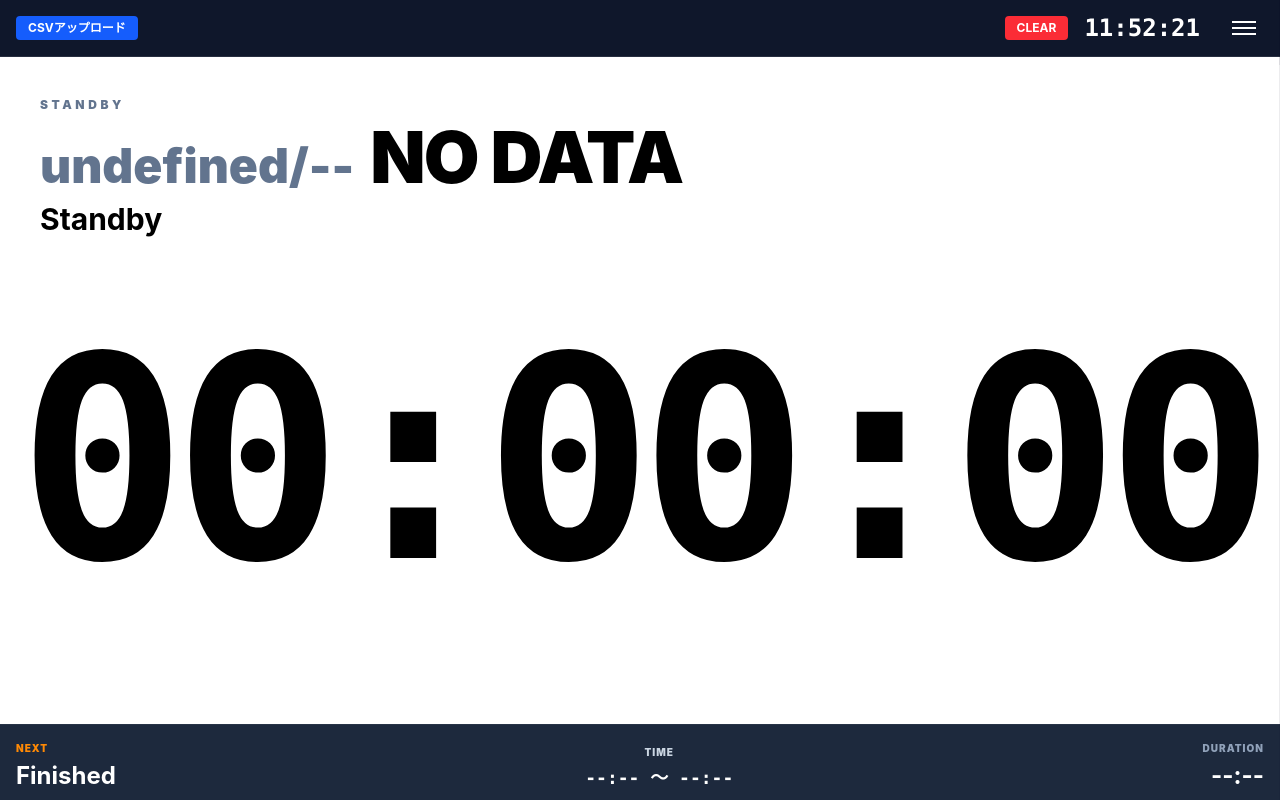
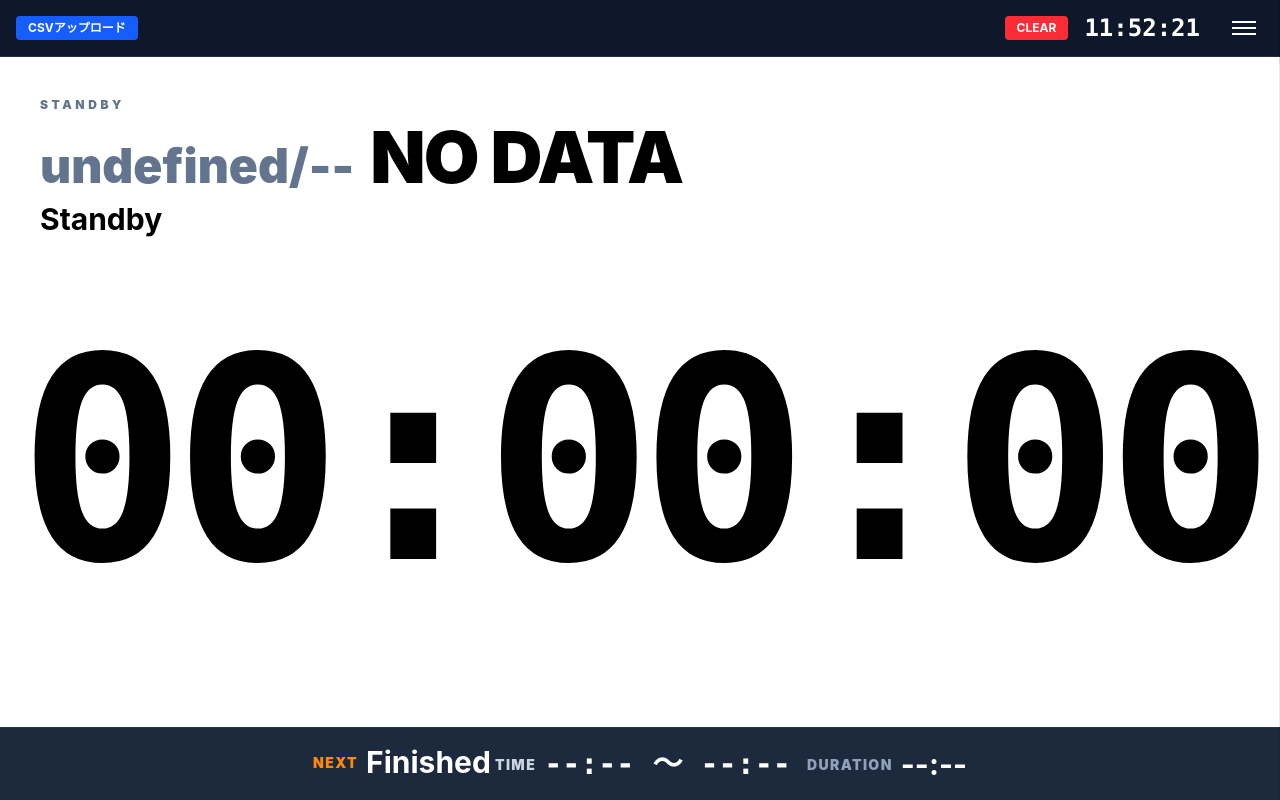
Before and after one commit to kuwachi626/time-management, a React (Vite) app: page / in a window 1280 px wide. Built offline with nearby package versions, Linux system fonts and the light colour scheme.

Commit message:
レイアウト修正

```diff
--- a/src/App.tsx
+++ b/src/App.tsx
@@ -235,30 +235,28 @@ const App: React.FC = () => {
 				</div>
 			</main>
 			{/* フッター的なステータス */}
-			<footer className="shrink-0 flex justify-between items-end border-t border-white/5 pt-4 bg-slate-800 text-white px-4 py-2">
-				<div>
-					<p className="text-orange-400 font-black text-[10px] tracking-widest uppercase mb-1">
+			<footer className="shrink-0 flex flex-col lg:flex-row lg:justify-center items-center border-t border-white/5 p-4 bg-slate-800 text-white gap-1">
+				<div className="flex items-center mb-1">
+					<p className="text-orange-400 font-black text-[14px] tracking-widest uppercase mr-2">
 						Next
 					</p>
-					<p className="text-lg lg:text-2xl font-bold">
+					<p className="text-2xl lg:text-3xl font-bold">
 						{next?.className || "Finished"}
 					</p>
 				</div>
-				<div className="text-center flex flex-col items-center justify-center px-2">
-					<p className="text-slate-300 font-black text-[10px] tracking-widest uppercase mb-1">
+				<div className="flex items-center">
+					<p className="text-slate-300 font-black text-[14px] tracking-widest uppercase mr-2">
 						Time
 					</p>
-					<p className="text-base lg:text-lg font-mono font-bold">
+					<p className="text-2xl lg:text-3xl font-mono font-bold mr-4">
 						{next
 							? `${next.start} ～ ${next.end}`
 							: "--:-- ～ --:--"}
 					</p>
-				</div>
-				<div className="text-right">
-					<p className="text-slate-400 font-black text-[10px] tracking-widest uppercase mb-1">
+					<p className="text-slate-400 font-black text-[14px] tracking-widest uppercase mr-2">
 						Duration
 					</p>
-					<p className="text-lg lg:text-2xl font-bold">
+					<p className="text-2xl lg:text-3xl font-bold">
 						{next?.duration || "--:--"}
 					</p>
 				</div>
```
